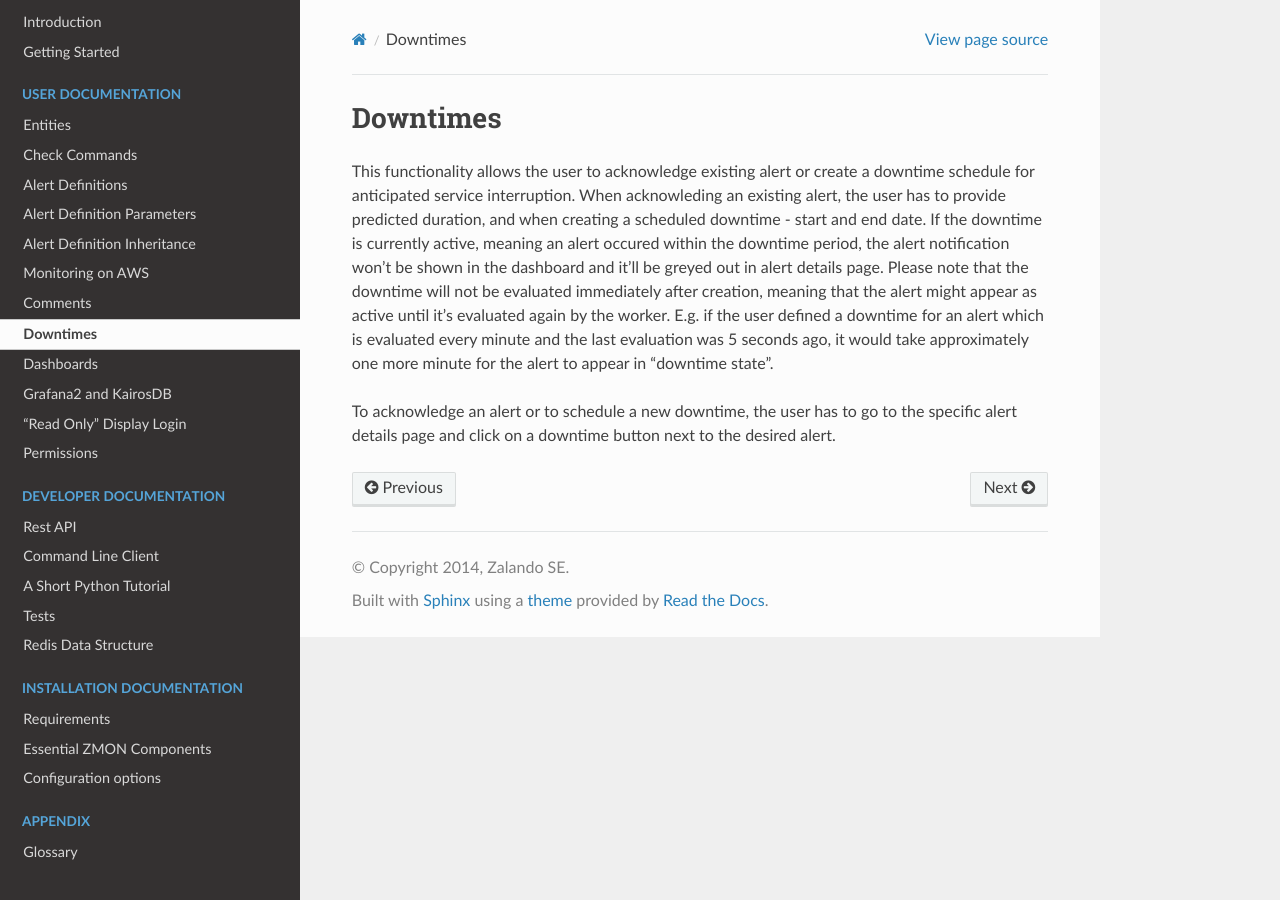
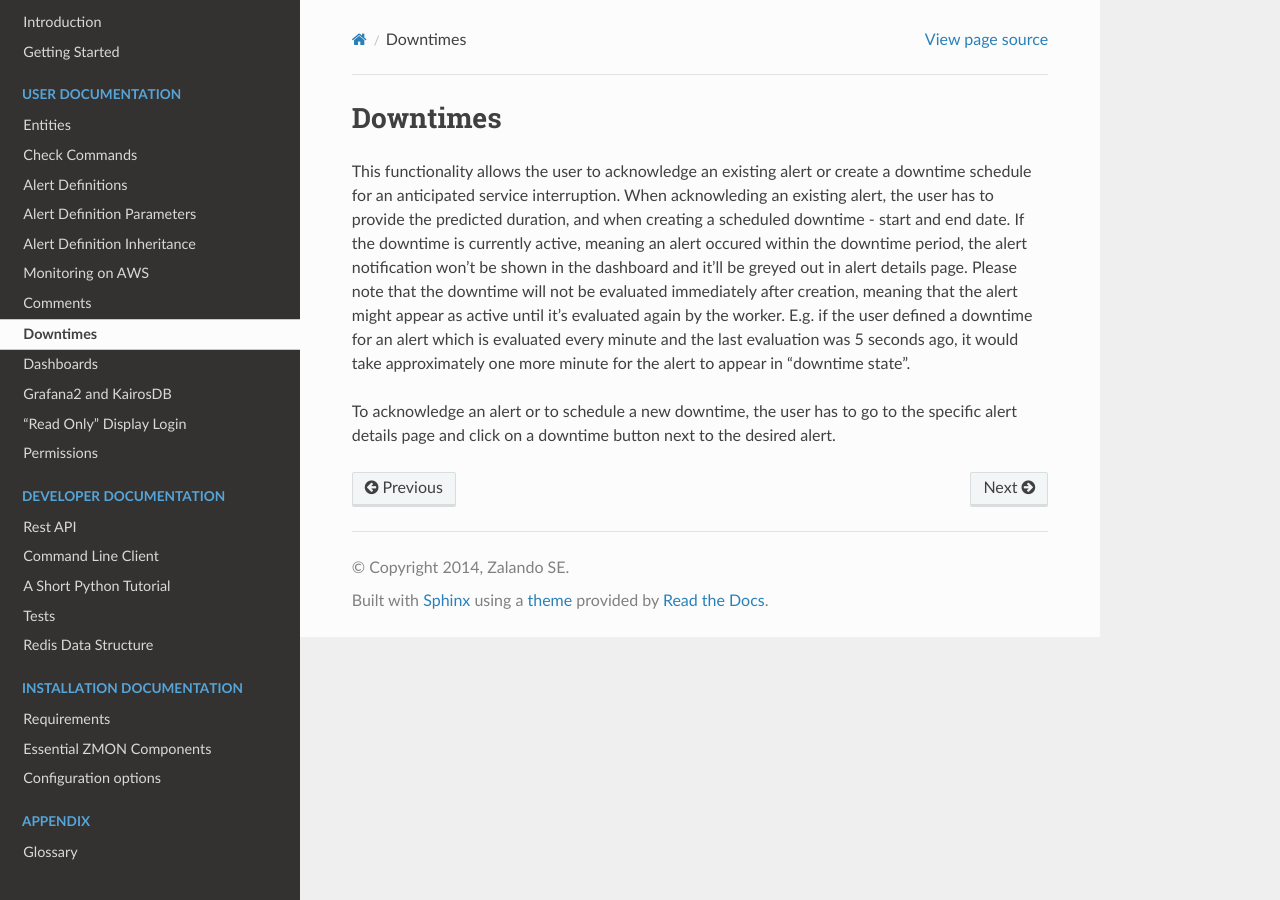
Before and after one commit to zalando-zmon/zmon-docs, a Sphinx documentation site: the page built from docs/user/downtimes.rst, in a window 1280 px wide. Built offline with Sphinx 7.4.7 and the Read the Docs theme 2.0.0, drawn with Linux system fonts in a browser that asks for light colours.

Commit message:
some grammar stuff, adding prepositions

```diff
--- a/docs/user/downtimes.rst
+++ b/docs/user/downtimes.rst
@@ -4,8 +4,8 @@
 Downtimes
 *********
 
-This functionality allows the user to acknowledge existing alert or create a downtime schedule for anticipated service
-interruption. When acknowleding an existing alert, the user has to provide predicted duration, and when creating
+This functionality allows the user to acknowledge an existing alert or create a downtime schedule for an anticipated service
+interruption. When acknowleding an existing alert, the user has to provide the predicted duration, and when creating
 a scheduled downtime - start and end date. If the downtime is currently active, meaning an alert occured within the
 downtime period, the alert notification won't be shown in the dashboard and it'll be greyed out in alert details page.
 Please note that the downtime will not be evaluated immediately after creation, meaning that the alert might appear
```
